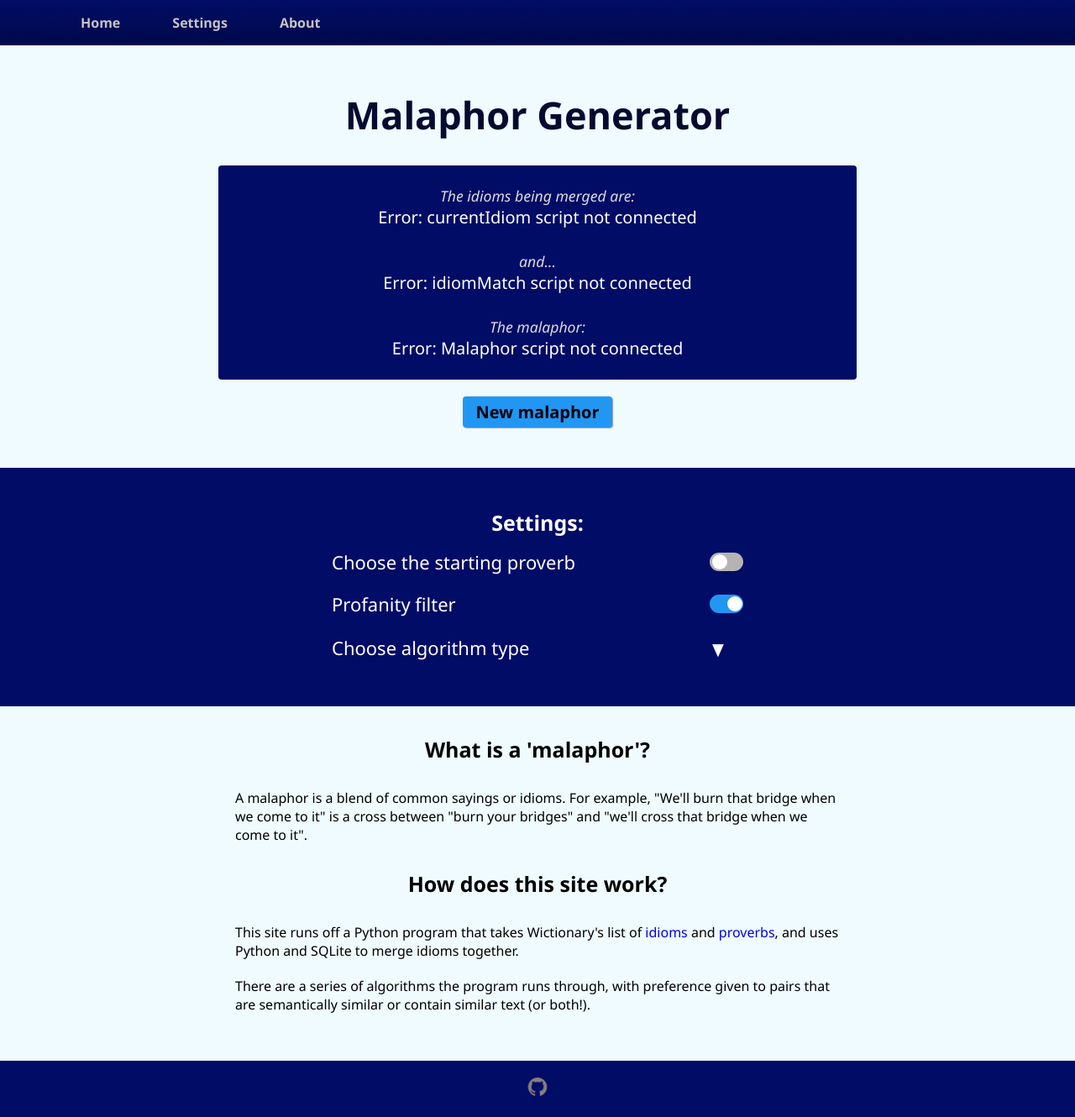
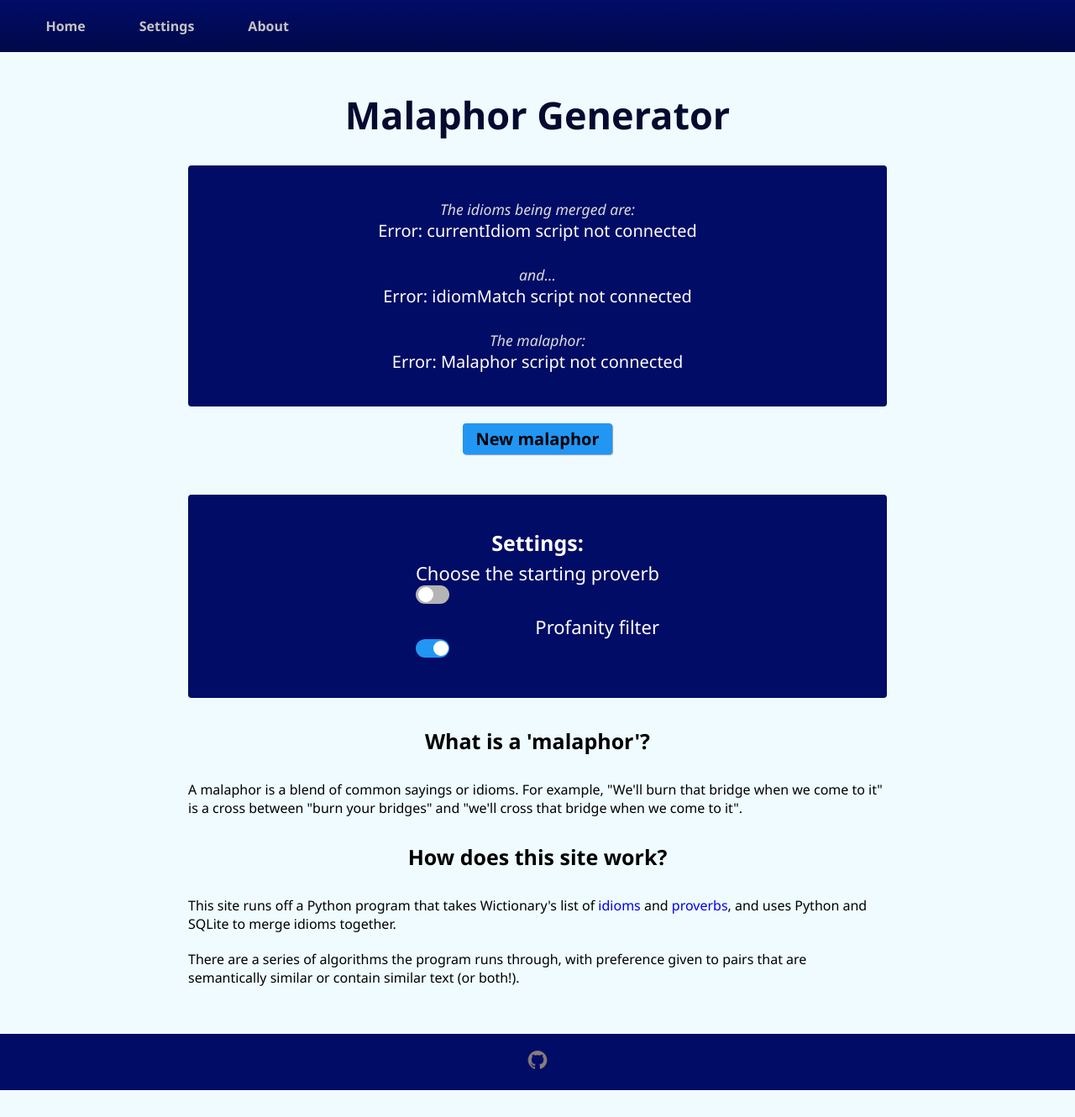
Before and after one commit to rachel-meadows/malaphor, a Flask app: template templates/index.html in a window 1280 px wide. Shown: the whole page at 84% size. After the commit the page ends 1298 px from the top, so only its background shows below. Run offline with Flask 2, Linux system fonts and the light colour scheme; the template is opened without the code that fills it, so the values that code supplies are empty; parts of the project's set-up code (start-up, migrations or seed data) failed here and were passed over.

Commit message:
Optimise CSS for mobile, resolving #20

```diff
--- a/static/script.js
+++ b/static/script.js
@@ -1 +1 @@
-console.log('hiiiiii')
+console.log('Yes, the JavaScript is working.')
--- a/static/styles.css
+++ b/static/styles.css
@@ -57,13 +57,12 @@
 }
 
 .navigation {
-  padding: 4vh 3vh 6vh 3vh;
+  padding: 1.5vh 3vw 1.5vh 3vw;
   display: flex;
   justify-content: flex-start;
   align-items: center;
   background-color: var(--background-color2);
-  padding: 1vh 2vh 1vh 10vh;
-  gap: 30px;
+  gap: 2.5vw;
   color: var(--secondary-text-light);
   font-weight: 600;
   position: fixed;
@@ -94,7 +93,7 @@
 
 #generated-malaphors {
   padding: 3vh;
-  width: 95vh;
+  width: 85vw;
   font-size: 20px;
   background-color: var(--background-color2);
   text-align: center;
@@ -105,6 +104,15 @@
   justify-content: center;
   border-radius: 4px;
   color: var(--secondary-text-light);
+  padding: 5vh 10vw;
+}
+
+.base-idiom {
+  font-size: 1.2em;
+}
+
+.malaphor {
+  font-size: 1.4em;
 }
 
 button {
@@ -124,31 +132,43 @@
   cursor: pointer;
 }
 
-.options {
+#settings-container {
+  background-color: var(--background-color1);
+  color: var(--secondary-text-light);
+  display: flex;
+  flex-direction: column;
+  justify-content: space-between;
+  align-items: center;
+  gap: 10px;
+  font-size: 22px;
+  padding: 0 3vh 0 3vh;
+}
+
+#settings-inputs-container {
+  background-color: var(--background-color2);
   display: flex;
   flex-direction: column;
   justify-content: center;
   align-items: center;
-  gap: 10px;
-  background-color: var(--background-color2);
-  color: var(--secondary-text-light);
-  padding: 6vh 3vh;
+  width: 85vw;
+  border-radius: 4px;
+  padding: 5vh 10vw;
 }
 
-.settings-container {
+#settings-start {
+  align-self: center;
+}
+
+#align-settings-items {
   display: flex;
-  justify-content: space-between;
-  align-items: center;
-  gap: 10px;
-  font-size: 22px;
-  background-color: var(--background-color2);
-  padding: 5px 15px;
-  width: 65vh;
+  flex-direction: column;
+  justify-content: left;
 }
 
 .settings-text {
   display: flex;
   justify-self: flex-end;
+  padding-top: 0.5vh;
 }
 
 .switch {
@@ -204,50 +224,8 @@
   transform: translateX(18px);
 }
 
-.dropdown-button {
-  border-radius: 3px;
-  padding: 5px;
-  font-size: 20px;
-  border: none;
-  cursor: pointer;
-  width: 60px;
-  height: 34px;
-  text-align: center;
-}
-
-.dropdown-content {
-  display: none;
-  position: absolute;
-  background-color: #f9f9f9;
-  min-width: 160px;
-  box-shadow: 0px 8px 15px 0px rgba(0, 0, 0, 0.4);
-  z-index: 1;
-}
-
 #user-input-field {
   display: none;
-}
-
-.dropdown-content a {
-  padding: 12px 16px;
-  text-decoration: none;
-  display: block;
-  border: 1px grey solid;
-}
-
-/* Eventually change hover to on click */
-.dropdown-content a:hover {
-  background-color: #f1f1f1;
-  color: var(--secondary-color);
-}
-
-.dropdown:hover .dropdown-content {
-  display: block;
-}
-
-.dropdown:hover .dropdown-button {
-  background-color: var(--button-color);
-  color: var(--secondary-text-dark);
 }
 
 .info-container {
@@ -270,7 +248,7 @@
 }
 
 .info {
-  width: 90vh;
+  width: 65vw;
   display: flex;
   flex-direction: column;
   justify-content: space-between;
@@ -313,3 +291,24 @@
 br {
   margin-top: 15px;
 }
+
+@media (min-width: 850px) {
+  #settings-inputs-container {
+    width: 65vw;
+  }
+  #generated-malaphors {
+    width: 65vw;
+  }
+}
+
+@media (max-width: 500px) {
+  #settings-inputs-container {
+    width: 100%;
+  }
+  #generated-malaphors {
+    width: 100%;
+  }
+  #info {
+    width: 95%;
+  }
+}
--- a/templates/index.html
+++ b/templates/index.html
@@ -21,14 +21,14 @@
 <div id="generated-malaphors">
   <em><p class="context_text">The idioms being merged are:</p></em>
     {% if currentIdiom %}
-    <p>{{ currentIdiom }}</p>
+    <p class="base-idiom">{{ currentIdiom }}</p>
     {% else %}
     <p>Error: currentIdiom script not connected</p>
     {% endif %}
   <br>
   <em><p class="context_text">and...</p></em>
     {% if idiomMatch %}
-    <p>{{ idiomMatch }}</p>
+    <p class="base-idiom">{{ idiomMatch }}</p>
     {% else %}
     <p>Error: idiomMatch script not connected</p>
     {% endif %}
@@ -36,7 +36,7 @@
   <br>
   <em><p class="context_text">The malaphor:</p></em>
     {% if malaphor %}
-    <b><p>{{ malaphor }}</p></b>
+    <b class="malaphor"><p>{{ malaphor }}</p></b>
     {% else %}
     <p>Error: Malaphor script not connected</p>
     {% endif %}
@@ -47,9 +47,11 @@
     </form>
 
     </div>
-    <div class="options">
+    <div id="settings-container">
+      <div id="settings-inputs-container">
+        <div id = "align-settings-items">
           <h2 id="settings-start">Settings:</h2>
-        <div id="user-input" class="settings-container">
+          <div id="user-input" class="settings">
             <div class="settings-text">Choose the starting proverb</div>
             <label class="switch">
               <input type="checkbox">
@@ -59,25 +61,15 @@
           <div id="user-input-field">
             <div>Input here</div>
           </div>
-        <div id="profanity-filter" class="settings-container">
+          <div id="profanity-filter" class="settings">
             <div class="settings-text">Profanity filter</div>
             <label class="switch">
               <input type="checkbox" checked>
               <span class="slider"></span>
             </label>
           </div>
-        <div id="algorithm-type" type="checkbox" class="settings-container">
-            <div class="settings-text">Choose algorithm type</div>
-
-            <div id="dropdown-container" class="dropdown">
-                <div class="dropdown-button">▼</div>
-                <div class="dropdown-content">
-                    <a href ="#">Split on nouns only</a>
-                    <a href ="#">Split on verbs only</a>
-                    <a href ="#">Split after propositions only</a>
         </div>
       </div>
-
     </div>
     </div>
 
```
Lines whose indentation alone changed are shown as unchanged.
